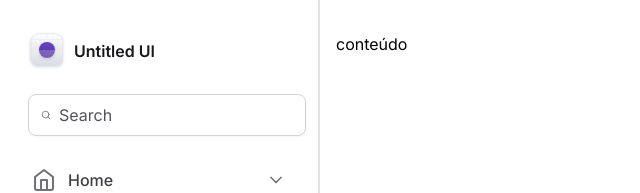
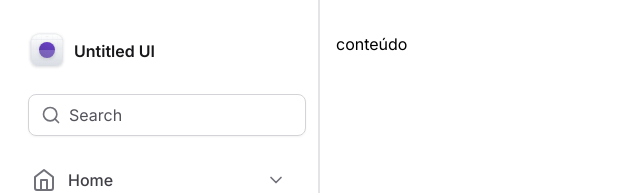
Before and after one commit to MikeFernando/tailwind-next, a Next.js app: page / in a window 1280 px wide. Shown: the top 193 px of the page, without its empty margins (0-640 px from the left). Built offline with nearby package versions, Linux system fonts and the light colour scheme.

Commit message:
Pattern de Composição

```diff
--- a/src/app/layout.tsx
+++ b/src/app/layout.tsx
@@ -1,3 +1,4 @@
+/* eslint-disable prettier/prettier */
 import { Sidebar } from '@/components/Sidebar'
 import './globals.css'
 import type { Metadata } from 'next'
@@ -6,21 +7,17 @@ import { Inter } from 'next/font/google'
 const inter = Inter({ subsets: ['latin'] })
 
 export const metadata: Metadata = {
-  title: 'Create Next App',
+  title: 'Tailwindcss - NextJS',
   description: 'Generated by create next app',
 }
 
-export default function RootLayout({
-  children,
-}: {
-  children: React.ReactNode
-}) {
+export default function RootLayout({children}: {children: React.ReactNode}) {
   return (
-    <html lang="en">
+    <html lang="en" className='antialiased'>
       <body className={inter.className}>
-        <div className="grid-cols-app grid min-h-screen">
+        <div className="grid min-h-screen grid-cols-app">
           <Sidebar />
-          <main className="px-4 pb-12 pt-8">{children}</main>
+          <main className="px-4 pt-8 pb-12">{children}</main>
         </div>
       </body>
     </html>
--- /dev/null
+++ b/src/components/Input.tsx
@@ -0,0 +1,26 @@
+import { ComponentProps } from 'react'
+
+type InputPrefixProps = ComponentProps<'div'>
+export function Prefix(props: InputPrefixProps) {
+  return <div className="h-5 w-5 text-zinc-500" {...props} />
+}
+
+type ControlProps = ComponentProps<'input'>
+export function Control(props: ControlProps) {
+  return (
+    <input
+      className="flex-1 border-0 p-0 placeholder-zinc-600 placeholder:text-base"
+      {...props}
+    />
+  )
+}
+
+type InputRootProps = ComponentProps<'div'>
+export const Root = (props: InputRootProps) => {
+  return (
+    <div
+      className="mx-2 flex w-full items-center gap-2 rounded-lg border border-zinc-300 px-3 py-2 shadow-sm"
+      {...props}
+    />
+  )
+}
--- a/src/components/Sidebar/index.tsx
+++ b/src/components/Sidebar/index.tsx
@@ -11,19 +11,19 @@ import { Logo } from './Logo'
 import { NavItem } from './NavItem'
 import { UsedSpaceWidget } from './UsedSpaceWidget'
 import { Profile } from './Profile'
+import * as Input from '../Input'
 
 export function Sidebar() {
   return (
     <aside className="flex flex-col gap-6 border-r-2 border-r-zinc-200 px-5 py-8">
       <Logo />
 
-      <div className="mx-2 flex w-full items-center gap-2 rounded-lg border border-zinc-300 px-3 py-2 shadow-sm">
-        <Search className="h-5 w-5 text-zinc-500" />
-        <input
-          className="flex-1 border-0 p-0 placeholder-zinc-600 placeholder:text-base"
-          placeholder="Search"
-        />
-      </div>
+      <Input.Root>
+        <Input.Prefix>
+          <Search className="h-5 w-5 text-zinc-500" />
+        </Input.Prefix>
+        <Input.Control placeholder="Search" />
+      </Input.Root>
 
       <nav aria-label="primaria" className="list-none space-y-0.5">
         <NavItem title="Home" icon={Home} />
```
